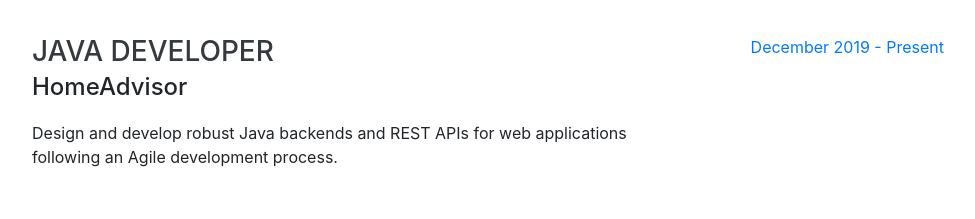
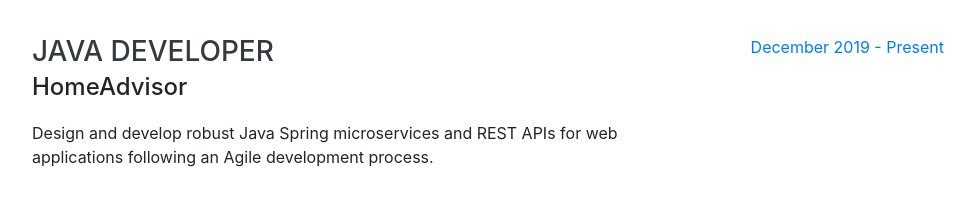
Before and after one commit to davidlcassidy/personal-website, a website with bundled scripts: page index.html in a window 1280 px wide. Shown: the part 900-1119 px from the top of the page, without its empty margins (288-1263 px from the left). Built offline with nearby package versions, Linux system fonts and the light colour scheme; a web font is replaced by a local one.

Commit message:
Modify HomeAdvisor description

```diff
--- a/index.html
+++ b/index.html
@@ -91,7 +91,7 @@
             <div class="resume-content mr-auto">
               <h3 class="mb-0">Java Developer</h3>
               <div class="subheading mb-3">HomeAdvisor</div>
-              <p>Design and develop robust Java backends and REST APIs for web applications following an Agile development process.</p>
+              <p>Design and develop robust Java Spring microservices and REST APIs for web applications following an Agile development process.</p>
             </div>
             <div class="resume-date text-md-right">
               <span class="text-primary">December 2019 - Present</span>
```
